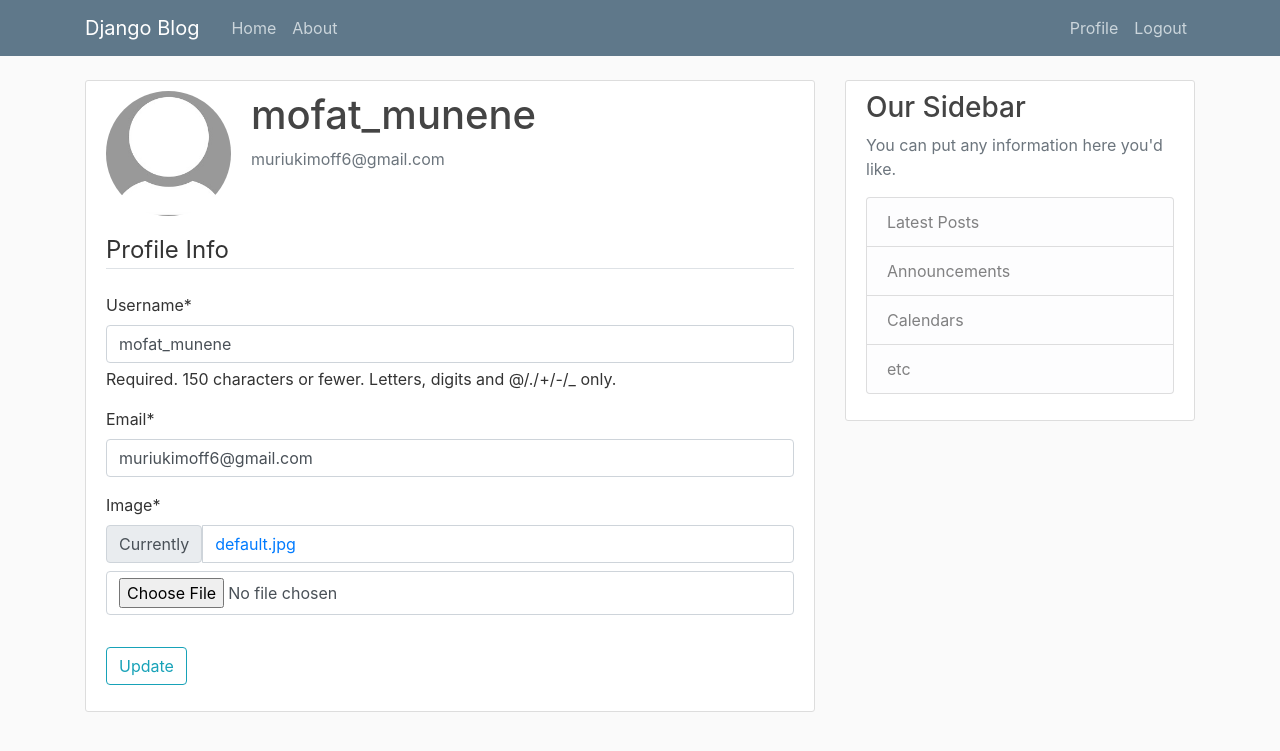
After one commit to DAMunene/Blog-website, a Django app: page /profile/ in a window 1280 px wide. The commit adds this page. Shown: the top 751 px of the page. Run offline with Django 5.2, Linux system fonts and the light colour scheme; a user stored in the database is signed in; data comes from the database, SQL or seed files in the repository; both versions use the stored data as it was after the commit; some libraries are stand-ins or nearby versions.

Commit message:
created a profiles template and signals file

```diff
--- a/Blog/urls.py
+++ b/Blog/urls.py
@@ -18,12 +18,18 @@
 from django.contrib.auth import views as auth_views
 from django.urls import path, include
 from Users import views as user_views
+from django.conf import settings
+from django.conf.urls.static import static
 
 urlpatterns = [
     path('admin/', admin.site.urls),
     path('register/', user_views.register, name='register'),
+    path('profile/', user_views.profile, name='profile'),
     path('login/', auth_views.LoginView.as_view(template_name='Users/login.html'), name='login'),
     path('logout/', auth_views.LogoutView.as_view(template_name='Users/logout.html'), name='logout'),
     path('', include('Blogapp.urls')),
 
 ]
+
+if settings.DEBUG:
+    urlpatterns += static(settings.MEDIA_URL, document_root=settings.MEDIA_ROOT)
--- a/Blogapp/templates/Blogapp/base.html
+++ b/Blogapp/templates/Blogapp/base.html
@@ -30,9 +30,16 @@
                     </div>
                     <!-- Navbar Right Side -->
                     <div class="navbar-nav">
-                        <a class="nav-item nav-link" href="{% url 'login' %}">Login</a>
-                        <a class="nav-item nav-link" href="{% url 'register' %}">Register</a>
-                        <a class="nav-item nav-link" href="{% url 'logout' %}">Logout</a>
+                        {% if user.is_authenticated%}
+                            <a class="nav-item nav-link" href="{% url 'profile' %}">Profile</a>
+
+                            <a class="nav-item nav-link" href="{% url 'logout' %}">Logout</a>
+                        {%  else %}
+                            <a class="nav-item nav-link" href="{% url 'login' %}">Login</a>
+                            <a class="nav-item nav-link" href="{% url 'register' %}">Register</a>
+                        {% endif %}
+
+
                     </div>
                 </div>
             </div>
--- a/Blogapp/templates/Blogapp/home.html
+++ b/Blogapp/templates/Blogapp/home.html
@@ -3,6 +3,7 @@
     {% for post in posts %}
 
         <article class="media content-section">
+            <img class="rounded-circle article-img" src="{{post.author.profile.image.url}}" >
             <div class="media-body">
                 <div class="article-metadata">
                     <a class="mr-2" href="#">{{ post.author }}</a>
--- a/Users/admin.py
+++ b/Users/admin.py
@@ -1,3 +1,5 @@
 from django.contrib import admin
+from .models import Profile
 
 # Register your models here.
+admin.site.register(Profile)
--- a/Users/apps.py
+++ b/Users/apps.py
@@ -4,3 +4,7 @@
 class UsersConfig(AppConfig):
     default_auto_field = 'django.db.models.BigAutoField'
     name = 'Users'
+
+
+    def ready(self):
+        import Users.signals
--- a/Users/forms.py
+++ b/Users/forms.py
@@ -1,6 +1,7 @@
 from django import forms
 from django.contrib.auth.forms import User
 from django.contrib.auth.forms import UserCreationForm
+from .models import Profile
 
 class UserRegisterForm(UserCreationForm):
     email=forms.EmailField()
@@ -8,3 +9,17 @@
     class Meta:
         model = User
         fields = ['username', 'email', 'password1', 'password2']
+
+class UserUpdateForm(forms.ModelForm):
+    email=forms.EmailField()
+
+    class Meta:
+        model = User
+        fields = ['username', 'email']
+
+
+class ProfileUpdateForm(forms. ModelForm):
+
+    class Meta:
+        model= Profile
+        fields =  ['image']
--- a/Users/models.py
+++ b/Users/models.py
@@ -1,3 +1,23 @@
 from django.db import models
 
 # Create your models here.
+from django.contrib.auth.models import User
+# from PIL import Image # type: ignore
+
+
+class Profile(models.Model):
+    user = models. OneToOneField(User, on_delete=models.CASCADE)
+    image = models.ImageField(default= 'default.jpg', upload_to= 'profile_pics')
+
+    def __str__ (self):
+        return f'{self.user.username} Profile'
+
+    # def save(self):
+    #     super().save()
+
+    #     img = Image.open(self.Image.path)
+
+    #     if img.height > 300 or img.width > 300:
+    #         output_size = (300,300)
+    #         img.thumbnail(output_size)
+    #         img.save(self.image.path)
--- a/Users/templates/Users/logout.html
+++ b/Users/templates/Users/logout.html
@@ -1,10 +1,10 @@
 {% extends 'Blogapp/base.html' %}
 {% block content %}
+        <h2>You have been logged out.</h2>
+        <div class="border-top pt-3">
 
-        <div class="border-top pt-3">
-            <h2>You have been logged out.</h2>
             <small class="text-muted" >
-                <a class="ml-2" href="{% url 'login' %}"> Log in again </a>
+                <a href="{% url 'login' %}"> Log in again </a>
             </small>
         </div>
 {% endblock content %}
--- /dev/null
+++ b/Users/templates/Users/profile.html
@@ -0,0 +1,24 @@
+{% extends 'Blogapp/base.html' %}
+{% load crispy_forms_tags %}
+{% block content %}
+<div class="content-section">
+    <div class="media">
+      <img class="rounded-circle account-img" src="{{ user.profile.image.url }}">
+      <div class="media-body">
+        <h2 class="account-heading">{{ user.username }}</h2>
+        <p class="text-secondary">{{ user.email }}</p>
+      </div>
+    </div>
+    <form method="POST" enctype = "multipart/form-data">
+        {% csrf_token %}
+        <fieldset class="form-group">
+            <legend class= "border-bottom mb-4" >Profile Info</legend>
+            {{ u_form|crispy }}
+            {{ p_form|crispy }}
+        </fieldset>
+        <div class="form-group">
+            <button class= "btn btn-outline-info" type="submit" >Update</button>
+        </div>
+    </form>
+  </div>
+{% endblock content %}
--- a/Users/views.py
+++ b/Users/views.py
@@ -1,6 +1,8 @@
 from django.shortcuts import render, redirect
 from django.contrib import messages
-from .forms import UserRegisterForm
+from django.contrib.auth.decorators import login_required
+from .forms import UserRegisterForm, UserUpdateForm, ProfileUpdateForm
+
 
 # Create your views here.
 def register(request):
@@ -13,3 +15,24 @@
     else:
         form = UserRegisterForm()
     return render(request, 'Users/register.html', {'form':form})
+
+@login_required
+def profile(request):
+    if request.method == 'POST':
+        u_form = UserUpdateForm(request.POST,instance=request.user)
+        p_form = ProfileUpdateForm(request.POST, request.FILES, instance=request.user.profile)
+        if u_form.is_valid() and p_form.is_valid():
+            u_form.save()
+            p_form.save()
+            messages.success(request, f'Your account has been updated!')
+            return redirect('profile')
+    else:
+        u_form = UserUpdateForm( instance=request.user)
+        p_form = ProfileUpdateForm(instance=request.user.profile)
+
+    context = {
+        'u_form' : u_form,
+        'p_form' : p_form
+    }
+
+    return render(request, 'Users/profile.html', context)
```
Also changed, not shown: Blog/settings.py (+9 -0 lines), Users/signals.py (added, +15 -0 lines), Users/migrations/0001_initial.py (added), db.sqlite3, media/default.jpg (added), media/profile_pics/Cert2.png (added), media/profile_pics/kinyu.png (added), media/profile_pics/tshirt.jpg (added).
